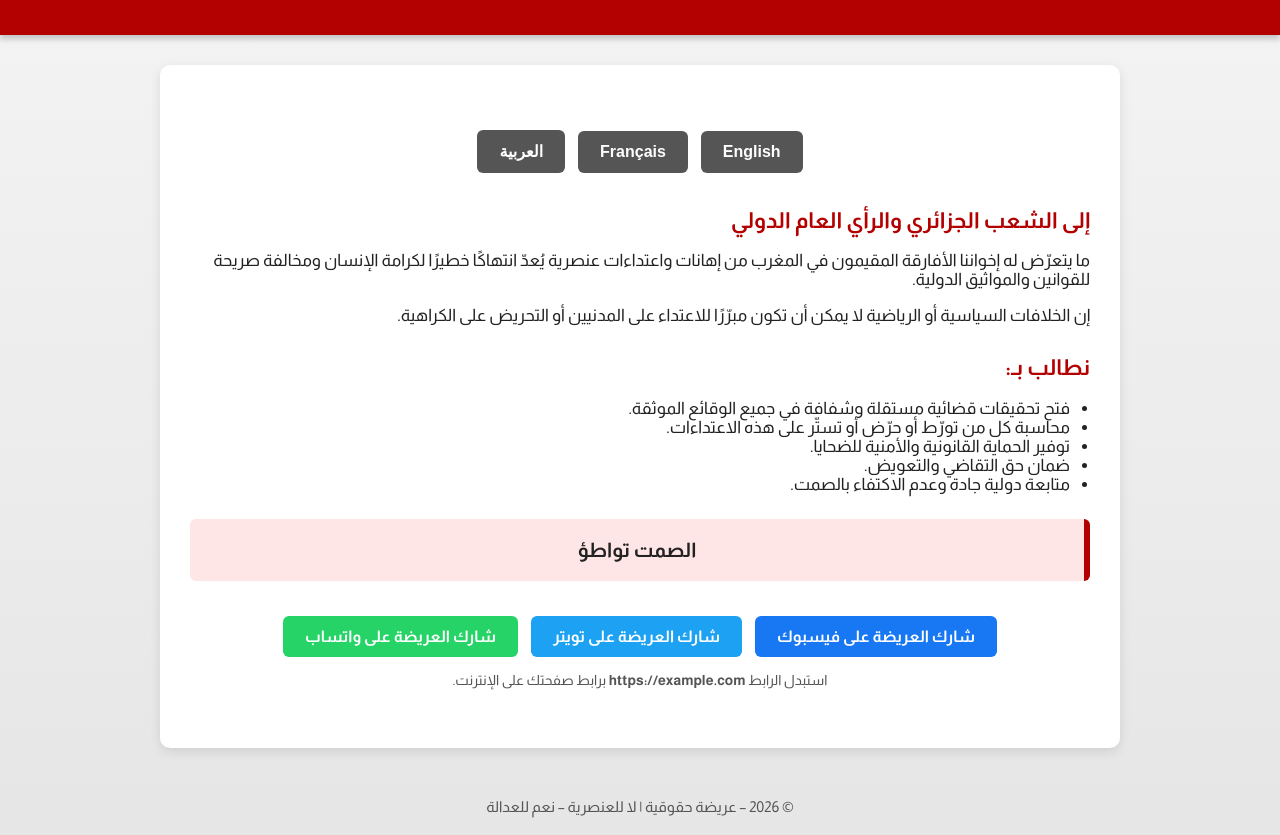
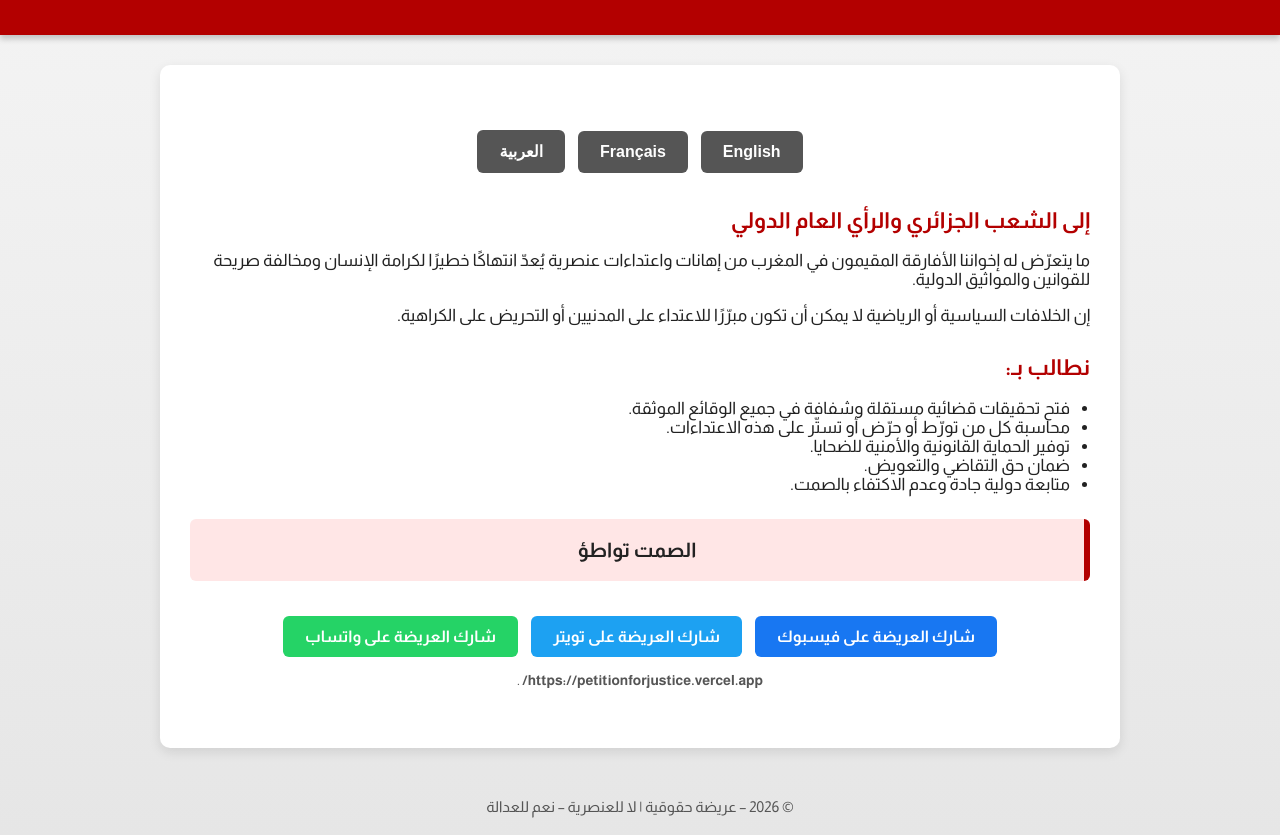
Before and after one commit to MisterAI09/petitionforjustice, a plain HTML site: page index.html in a window 1280 px wide. Shown: the part 111-946 px from the top of the page. Drawn offline with Linux system fonts and the light colour scheme.

Commit message:
Update index.html

```diff
--- a/index.html
+++ b/index.html
@@ -116,7 +116,7 @@
     <a class="facebook" href="https://www.facebook.com/sharer/sharer.php?u=https://example.com" target="_blank">شارك العريضة على فيسبوك</a>
     <a class="twitter" href="https://twitter.com/intent/tweet?text=أنا+الشعب+حول+العالم+غير+راضٍ+عن+الانتهاكات+ضد+الأفارقة+في+المغرب&url=https://example.com&hashtags=لا_للعنصرية,حقوق_الإنسان" target="_blank">شارك العريضة على تويتر</a>
     <a class="whatsapp" href="https://api.whatsapp.com/send?text=أنا+الشعب+حول+العالم+غير+راضٍ+عن+الانتهاكات+ضد+الأفارقة+في+المغرب+https://example.com" target="_blank">شارك العريضة على واتساب</a>
-    <p style="font-size:14px;color:#555;margin-top:10px;">استبدل الرابط <strong>https://example.com</strong> برابط صفحتك على الإنترنت.</p>
+    <p style="font-size:14px;color:#555;margin-top:10px;"> <strong>https://petitionforjustice.vercel.app/</strong> .</p>
   </div>
 
 </div>
```
